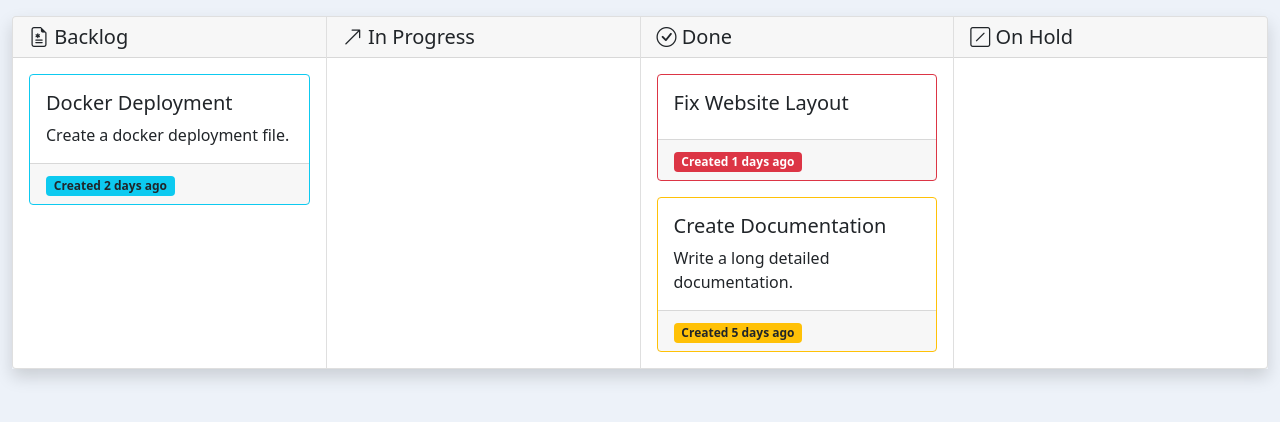
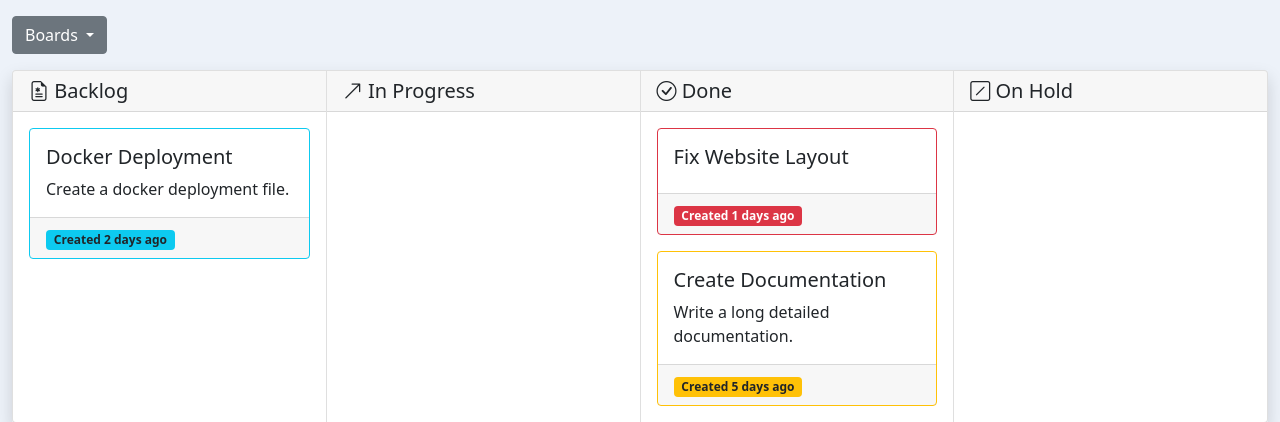
Before and after one commit to MrChuckomo/funban, a Flask app: page / in a window 1280 px wide. Shown: the part 56-478 px from the top of the page. Run offline with Flask 2, Linux system fonts and the light colour scheme; some libraries are stand-ins or nearby versions.

Commit message:
Add a dropdown button to select the board

```diff
--- a/index/templates/home.html
+++ b/index/templates/home.html
@@ -2,6 +2,19 @@
 {% block content %}
 
 <div class="container-fluid my-3">
+
+    <div class="btn-group mb-3" role="group">
+        <div class="dropdown">
+            <button class="btn btn-secondary dropdown-toggle" type="button" id="dropdownMenuButton2" data-bs-toggle="dropdown" aria-expanded="false">
+                Boards
+            </button>
+            <ul class="dropdown-menu dropdown-menu-dark" aria-labelledby="dropdownMenuButton2">
+                {% for board in all_boards %}
+                <li><a class="dropdown-item" href="#">{{ board['name'] }}</a></li>
+                {% endfor %}
+            </ul>
+        </div>
+    </div>
 
     <div class="card-group shadow">
         <div class="card">
```
Lines whose indentation alone changed are shown as unchanged.
